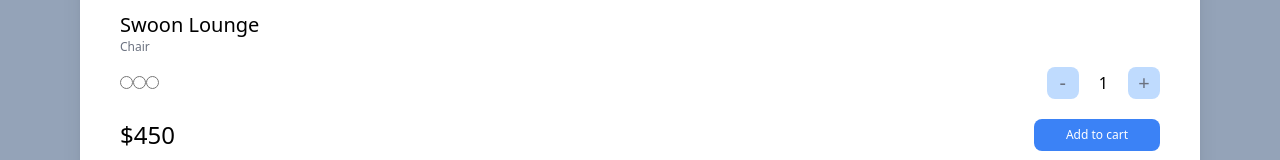
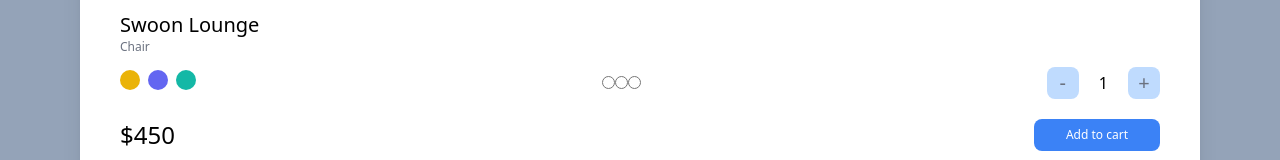
Before and after one commit to blkluv/next_carrot_market, a Next.js app: page / in a window 1280 px wide. Shown: the part 1043-1203 px from the top of the page. Built offline with nearby package versions, Linux system fonts and the light colour scheme.

Commit message:
제품 색상 버튼 추가

```diff
--- a/src/pages/index.tsx
+++ b/src/pages/index.tsx
@@ -56,6 +56,11 @@ const Home: NextPage = () => {
           <span className="text-xl font-medium">Swoon Lounge</span>
           <span className="text-xs text-gray-500">Chair</span>
           <div className="flex items-center justify-between mt-3 mb-5">
+            <div className="space-x-2">
+              <button className="w-5 h-5 bg-yellow-500 rounded-full" />
+              <button className="w-5 h-5 bg-indigo-500 rounded-full" />
+              <button className="w-5 h-5 bg-teal-500 rounded-full" />
+            </div>
             <div>
               <input type="radio" />
               <input type="radio" />
```
